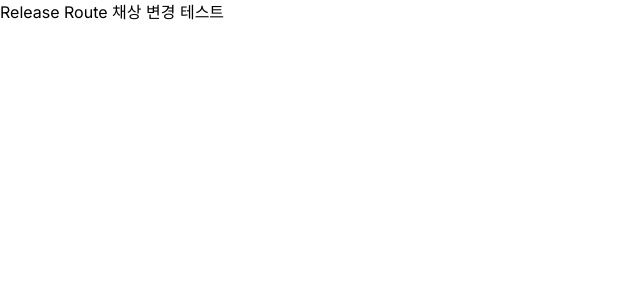
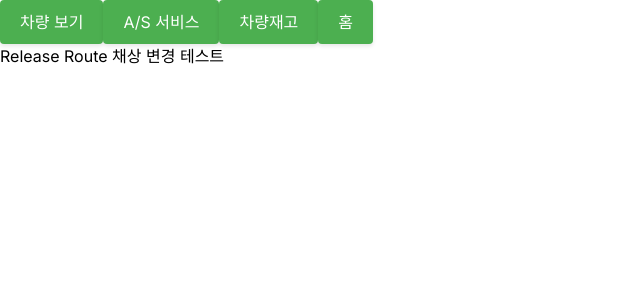
Before and after one commit to Jeongp4939/Jangbe, a Next.js app in the folder jangbe/: page /sales/release in a window 1280 px wide. Shown: the top 300 px of the page, without its empty margins (0-640 px from the left). Built offline with nearby package versions, Linux system fonts and the light colour scheme.

Commit message:
NavBar 추가

```diff
--- /dev/null
+++ b/jangbe/app/NavBar.tsx
@@ -0,0 +1,46 @@
+'use client'
+
+import { useRouter } from 'next/navigation'
+import styles from './styles.module.css'
+
+export default function Home() {
+  const router = useRouter()
+
+  return (
+    <div>
+      <button
+        type="button"
+        onClick={() => router.push('/sales', { scroll: false })}
+        className={styles.button} // CSS 모듈의 클래스 이름을 지정합니다.
+      >
+        차량 보기
+      </button>
+
+      <button
+        type="button"
+        onClick={() => router.push('/after-service', { scroll: false })}
+        className={styles.button} // CSS 모듈의 클래스 이름을 지정합니다.
+      >
+        A/S 서비스
+      </button>
+
+      <button
+        type="button"
+        onClick={() => router.push('/products', { scroll: false })}
+        className={styles.button} // CSS 모듈의 클래스 이름을 지정합니다.
+      >
+        차량재고
+      </button>
+
+      <button
+        type="button"
+        onClick={() => router.push('/', { scroll: false })}
+        className={styles.button} // CSS 모듈의 클래스 이름을 지정합니다.
+      >
+        홈
+      </button>
+
+
+    </div>
+  )
+}
--- a/jangbe/app/after-service/page.tsx
+++ b/jangbe/app/after-service/page.tsx
@@ -1,6 +1,9 @@
+import NavBar from '../NavBar'
+
 export default function AfterService() {
   return (
     <>
+      <NavBar/>
       <div>After Service Route</div>
     </>
   );
--- a/jangbe/app/page.tsx
+++ b/jangbe/app/page.tsx
@@ -1,16 +1,15 @@
 'use client'
 
 import { useRouter } from 'next/navigation'
+import NavBar from './NavBar'
 
 export default function Home() {
   const router = useRouter()
 
   return (
-    <button
-      type="button"
-      onClick={() => router.push('/sales', { scroll: false })}
-    >
-      Sales
-    </button>
+    <div>
+      <NavBar />
+    </div>
+
   )
 }
--- a/jangbe/app/products/eumseong-products/page.tsx
+++ b/jangbe/app/products/eumseong-products/page.tsx
@@ -1,7 +1,13 @@
+
+import NavBar from '../../NavBar'
+
 export default function EumseongProducts() {
   return (
     <>
-      <div>EumseongProducts Route</div>
+      <div>
+        <NavBar/>
+        EumseongProducts Route
+      </div>
     </>
   );
 }
--- a/jangbe/app/products/gwangju-products/page.tsx
+++ b/jangbe/app/products/gwangju-products/page.tsx
@@ -1,6 +1,9 @@
+import NavBar from '../../NavBar'
+
 export default function GwangjuProducts() {
   return (
     <>
+    <NavBar/>
       <div>GwangjuProducts Route</div>
     </>
   );
--- a/jangbe/app/products/page.tsx
+++ b/jangbe/app/products/page.tsx
@@ -1,6 +1,9 @@
+import NavBar from '../NavBar'
+
 export default function Products() {
   return (
     <>
+      <NavBar/>
       <div>Products Route</div>
     </>
   );
--- a/jangbe/app/sales/appraisal/page.tsx
+++ b/jangbe/app/sales/appraisal/page.tsx
@@ -1,6 +1,9 @@
+import NavBar from '../../NavBar'
+
 export default function Appraisal() {
   return (
     <>
+      <NavBar/>
       <div>Appraisal Route</div>
     </>
   );
--- a/jangbe/app/sales/page.tsx
+++ b/jangbe/app/sales/page.tsx
@@ -1,6 +1,9 @@
+import NavBar from '../NavBar'
+
 export default function Sales() {
   return (
     <>
+      <NavBar/>
       <div>Business Route</div>
     </>
   );
--- a/jangbe/app/sales/release/page.tsx
+++ b/jangbe/app/sales/release/page.tsx
@@ -1,6 +1,9 @@
+import NavBar from '../../NavBar'
+
 export default function Release() {
   return (
     <>
+      <NavBar/>
       <div>Release Route 채상 변경 테스트</div>
     </>
   );
--- a/jangbe/app/sales/transportation/page.tsx
+++ b/jangbe/app/sales/transportation/page.tsx
@@ -1,6 +1,9 @@
+import NavBar from '../../NavBar'
+
 export default function Transportation() {
   return (
     <>
+      <NavBar/>
       <div>Transportation Route</div>
     </>
   );
--- /dev/null
+++ b/jangbe/app/styles.module.css
@@ -0,0 +1,16 @@
+/* styles.css */
+
+.button {
+    padding: 10px 20px;
+    font-size: 16px;
+    background-color: #4CAF50; /* Green */
+    border: none;
+    color: white;
+    text-align: center;
+    text-decoration: none;
+    display: inline-block;
+    border-radius: 4px;
+    cursor: pointer;
+    box-shadow: 0 2px 4px rgba(0, 0, 0, 0.1);
+    transition: background-color 0.3s;
+  }
```
